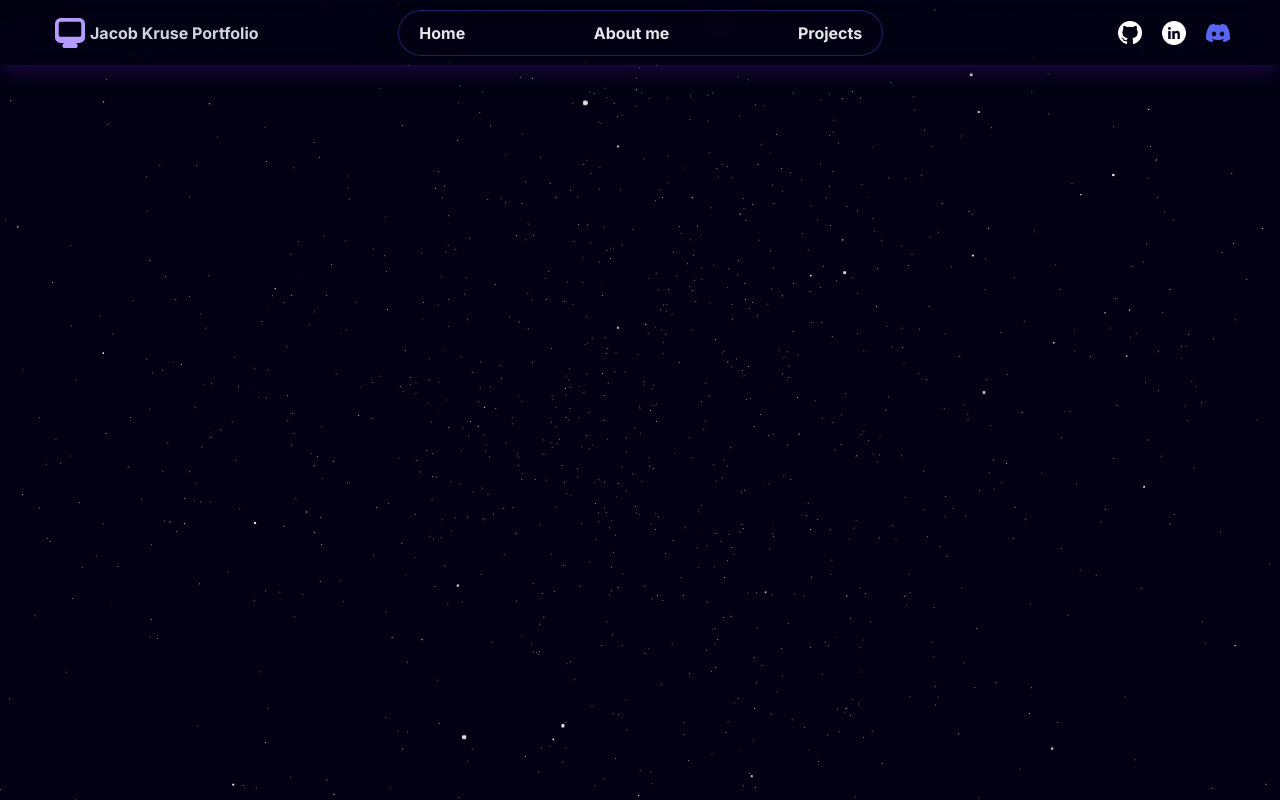
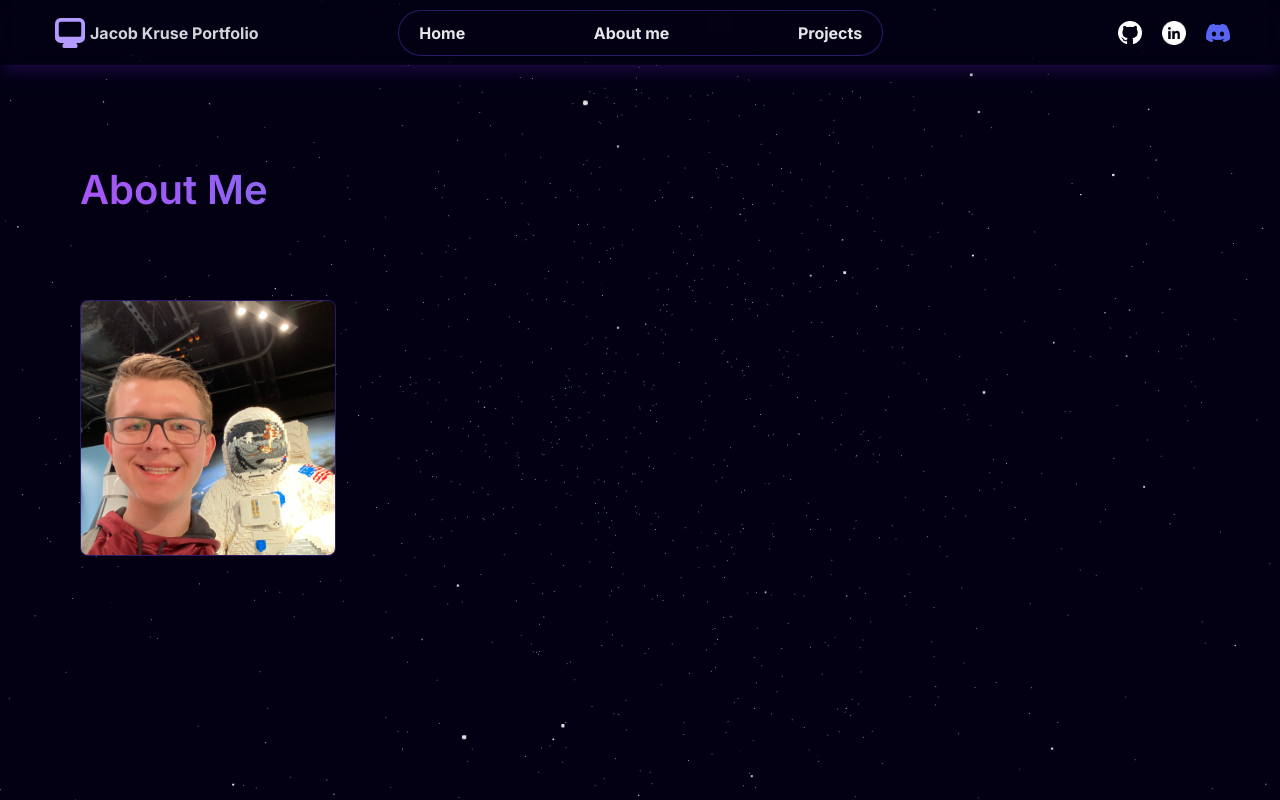
Before and after one commit to JacobJKruse/JacobJKruse.github.io, a Next.js app: page /about-me in a window 1280 px wide. Built offline with nearby package versions, Linux system fonts and the light colour scheme; a web font is replaced by a local one.

Commit message:
about me wip

```diff
--- a/next.config.js
+++ b/next.config.js
@@ -1,6 +1,5 @@
 /** @type {import('next').NextConfig} */
 const nextConfig = {
-  output: 'export',
   // other configurations...
 }
 module.exports = nextConfig;
--- a/src/app/about-me/page.tsx
+++ b/src/app/about-me/page.tsx
@@ -1,8 +1,23 @@
 import React from 'react'
+import Image from 'next/image'
 
 const Page = () => {
   return (
-    <div>about me</div>
+    <div className="p-4 md:p-10 lg:p-20 ">
+      <h1 className="text-[40px] font-semibold text-transparent bg-clip-text bg-gradient-to-r from-purple-500 to-cyan-500 py-20">
+        About Me
+      </h1>
+      <div className="w-64 h-64 overflow-hidden rounded-lg border border-[#7042f861] bg-[#0300145e]">
+  <Image
+    src="/aboutmespaceman.jpg"
+    alt="About me"
+    width={400}
+    height={400}
+
+    className='object-contain'
+  />
+</div>
+    </div>
   )
 }
 
```
Also changed, not shown: public/aboutmespaceman.JPG (added).
